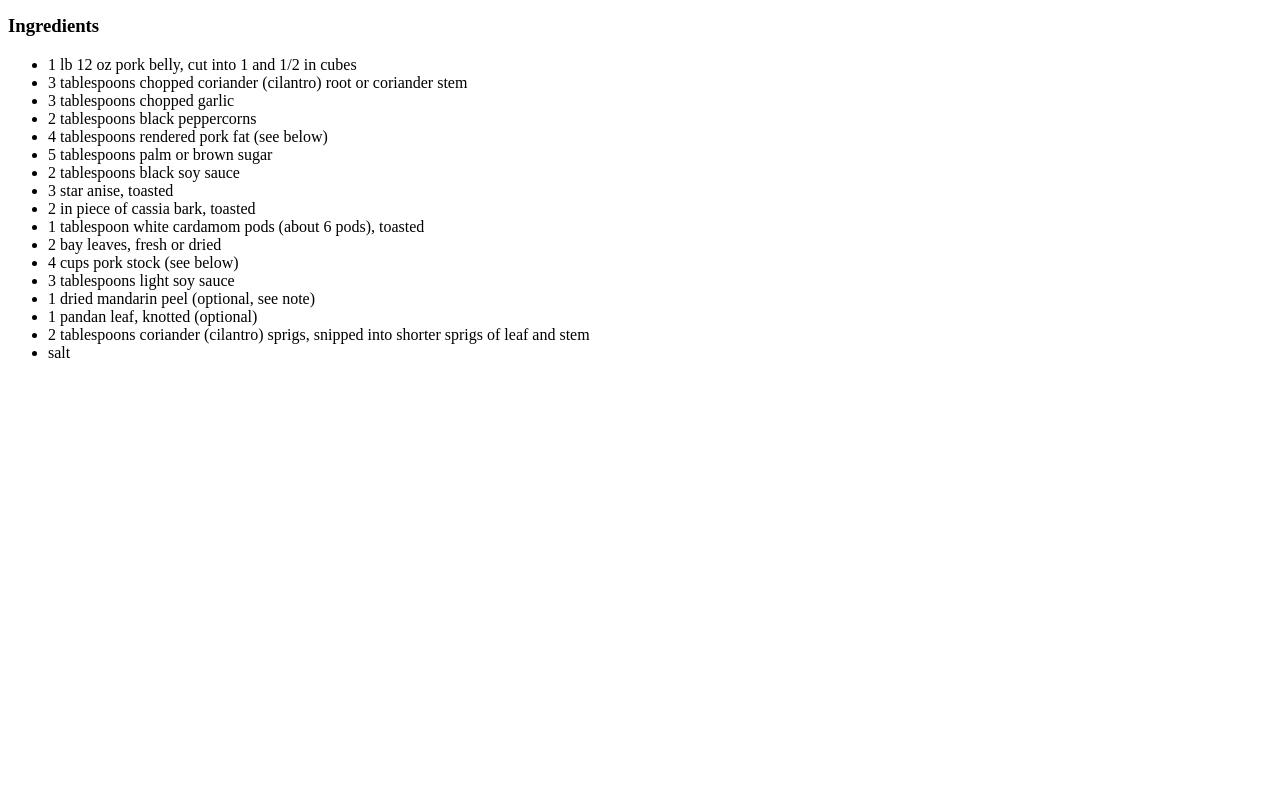
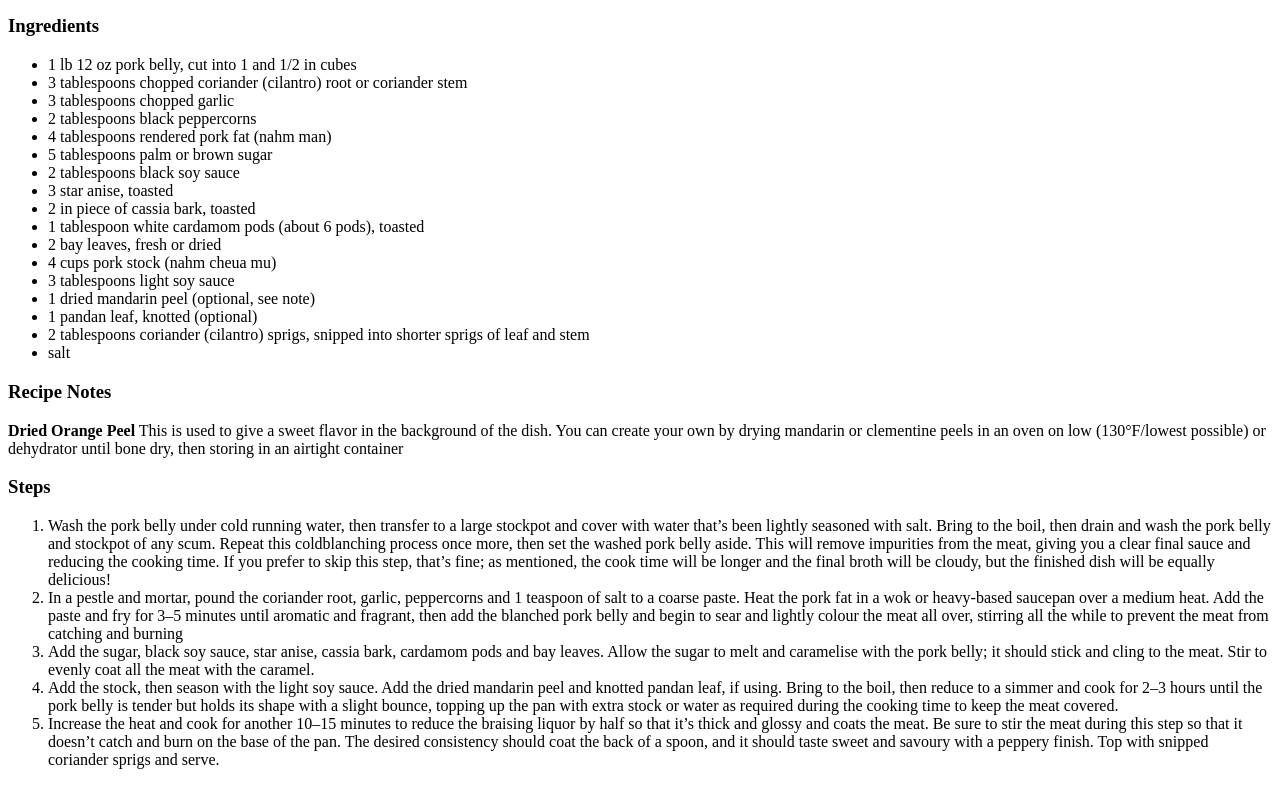
Before and after one commit to jjevi82/odin-recipes, a plain HTML site: page recipes/black-pepper-pork.html in a window 1280 px wide. Shown: the part 646-1431 px from the top of the page. Before the commit the page ends 1024 px from the top, so only its background shows below. Drawn offline with Linux system fonts and the light colour scheme.

Commit message:
add recipe notes and steps, edit text in ingredients

```diff
--- a/recipes/black-pepper-pork.html
+++ b/recipes/black-pepper-pork.html
@@ -35,20 +35,48 @@
             <li>3 tablespoons chopped coriander (cilantro) root or coriander stem</li>
             <li>3 tablespoons chopped garlic</li>
             <li>2 tablespoons black peppercorns</li>
-            <li>4 tablespoons rendered pork fat (see below)</li>
+            <li>4 tablespoons rendered pork fat (nahm man)</li>
             <li>5 tablespoons palm or brown sugar</li>
             <li>2 tablespoons black soy sauce</li>
             <li>3 star anise, toasted</li>
             <li>2 in piece of cassia bark, toasted</li>
             <li>1 tablespoon white cardamom pods (about 6 pods), toasted</li>
             <li>2 bay leaves, fresh or dried</li>
-            <li>4 cups pork stock (see below)</li>
+            <li>4 cups pork stock (nahm cheua mu)</li>
             <li>3 tablespoons light soy sauce</li>
             <li>1 dried mandarin peel (optional, see note)</li>
             <li>1 pandan leaf, knotted (optional)</li>
             <li>2 tablespoons coriander (cilantro) sprigs, snipped into shorter sprigs of leaf and stem</li>
             <li>salt</li>
          </ul>
+         <h3>Recipe Notes</h3>
+         <p><strong>Dried Orange Peel</strong> This is used to give a
+         sweet flavor in the background of the dish. You can create your
+         own by drying mandarin or clementine peels in an oven on low
+         (130°F/lowest possible) or dehydrator until bone dry, then storing
+         in an airtight container</p>
+         <h3>Steps</h3>
+         <ol>
+            <li>Wash the pork belly under cold running water, then transfer to a large stockpot and cover with water that’s been lightly
+                seasoned with salt. Bring to the boil, then drain and wash the pork belly and stockpot of any scum. Repeat this
+                coldblanching process once more, then set the washed pork belly aside. This will remove impurities from the meat,
+                giving you a clear final sauce and reducing the cooking time. If you prefer to skip this step, that’s fine; as mentioned,
+                the cook time will be longer and the final broth will be cloudy, but the finished dish will be equally delicious!</li>
+            <li>In a pestle and mortar, pound the coriander root, garlic, peppercorns and 1 teaspoon of salt to a coarse paste. Heat the
+                pork fat in a wok or heavy-based saucepan over a medium heat. Add the paste and fry for 3–5 minutes until aromatic and
+                fragrant, then add the blanched pork belly and begin to sear and lightly colour the meat all over, stirring all the while
+                to prevent the meat from catching and burning</li>
+            <li>Add the sugar, black soy sauce, star anise, cassia bark, cardamom pods and bay leaves. Allow the sugar to melt and
+                caramelise with the pork belly; it should stick and cling to the meat. Stir to evenly coat all the meat with the caramel.</li>
+            <li>Add the stock, then season with the light soy sauce. Add the dried mandarin peel and knotted pandan leaf, if using.
+                Bring to the boil, then reduce to a simmer and cook for 2–3 hours until the pork belly is tender but holds its shape
+                with a slight bounce, topping up the pan with extra stock or water as required during the cooking time to keep the meat
+                covered.</li>
+            <li>Increase the heat and cook for another 10–15 minutes to reduce the braising liquor by half so that it’s thick and glossy
+                and coats the meat. Be sure to stir the meat during this step so that it doesn’t catch and burn on the base of the pan.
+                The desired consistency should coat the back of a spoon, and it should taste sweet and savoury with a peppery finish. Top
+                with snipped coriander sprigs and serve.</li>
+         </ol>
 
 
 </body>
```
